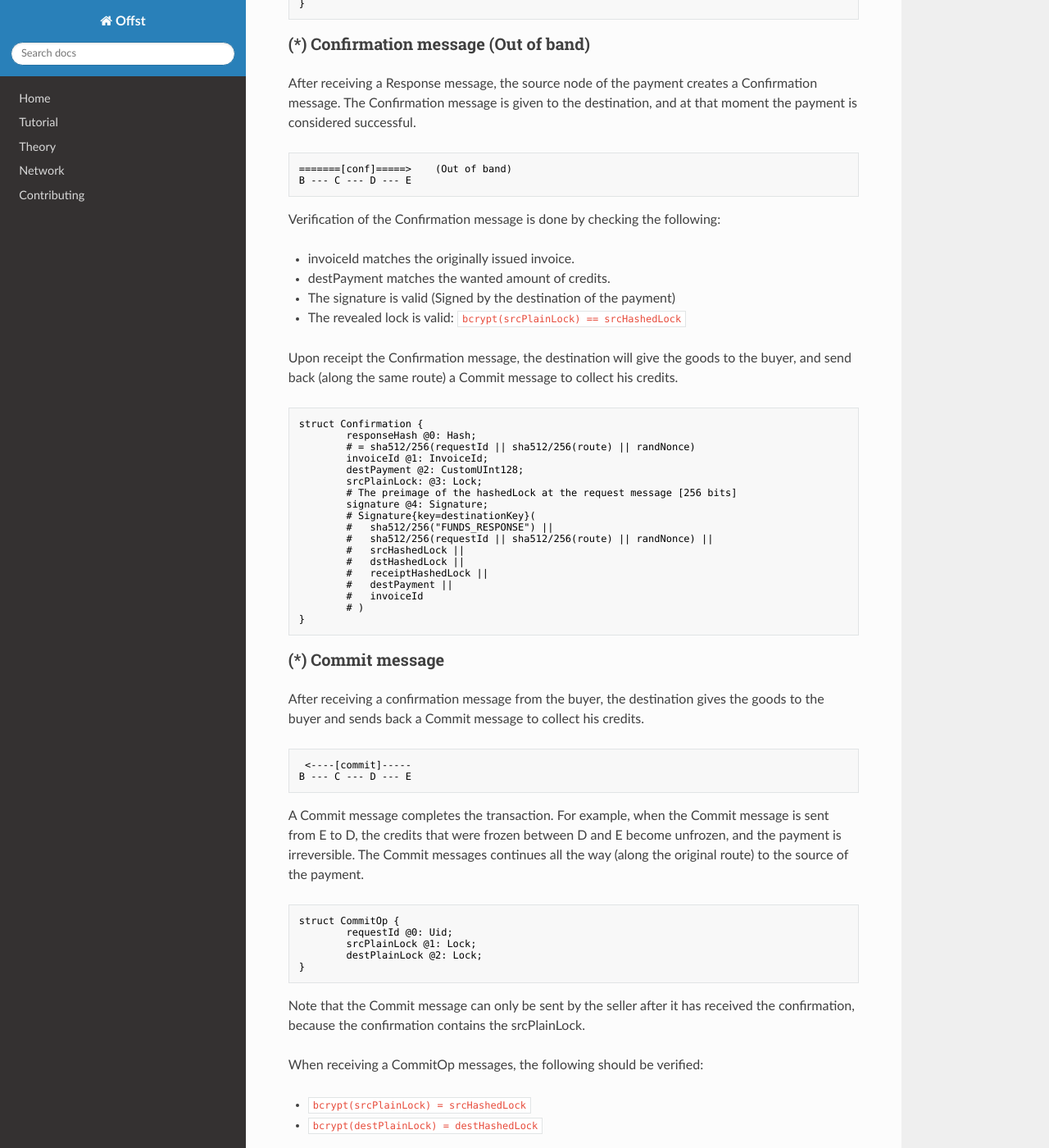
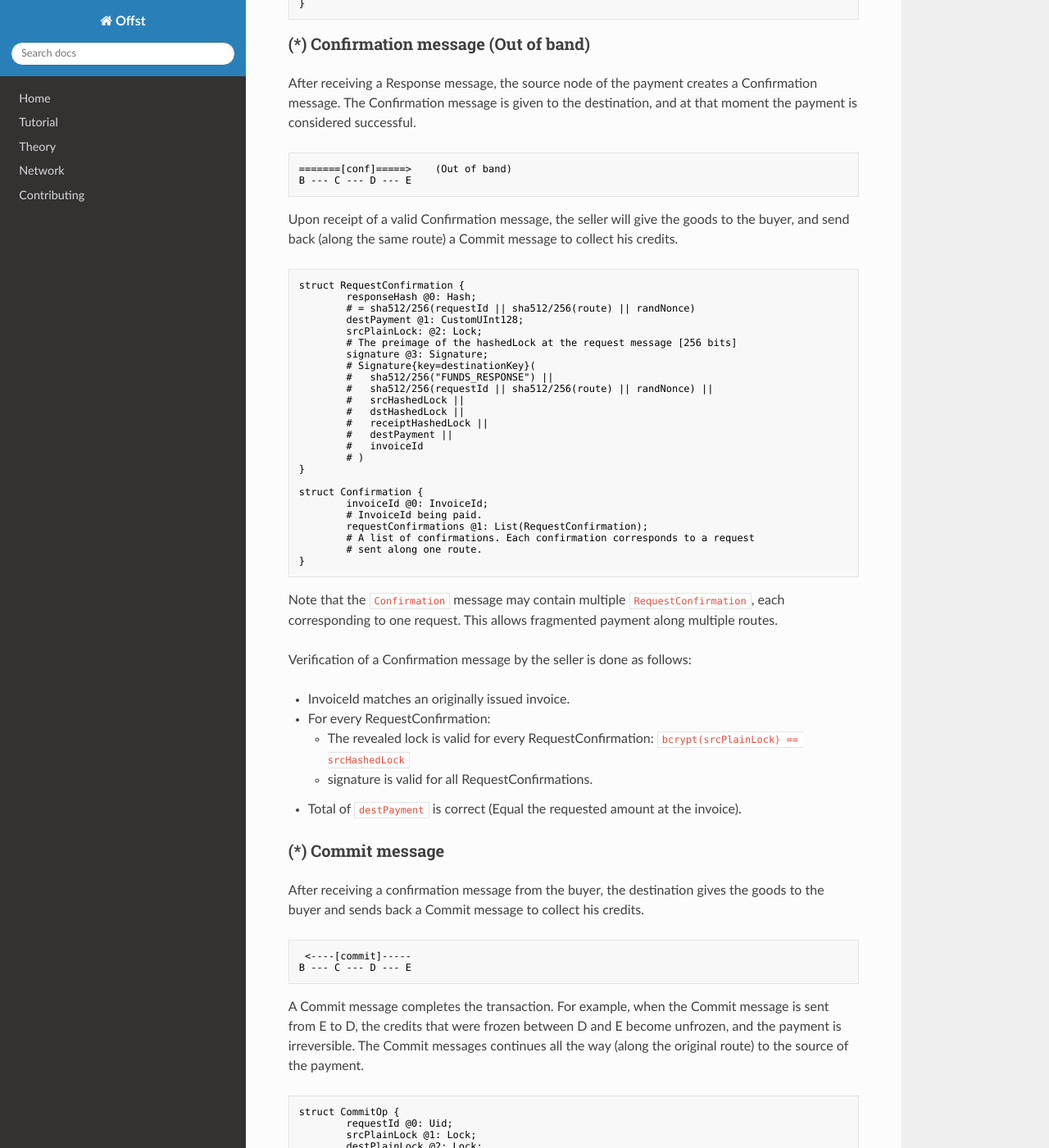
Before and after one commit to freedomlayer/offset_docs, an MkDocs documentation site: the page built from docs/atomic_proposal.md, in a window 1280 px wide and 1400 px high, scrolled down 7063 px. Shown: the whole window at 82% size. Built offline with MkDocs 1.6.1, drawn with Linux system fonts in a browser that asks for light colours; nearby versions of some CDN libraries; some of the changed text lies outside the part shown.

Commit message:
Added fragmented transactions.

````diff
--- a/docs/atomic_proposal.md
+++ b/docs/atomic_proposal.md
@@ -409,27 +409,18 @@ at that moment the payment is considered successful.
 B --- C --- D --- E
 ```
 
-Verification of the Confirmation message is done by checking the following:
-
-- invoiceId matches the originally issued invoice.
-- destPayment matches the wanted amount of credits.
-- The signature is valid (Signed by the destination of the payment)
-- The revealed lock is valid: `bcrypt(srcPlainLock) == srcHashedLock`
-
-
-Upon receipt the Confirmation message, the destination will give the goods to
+Upon receipt of a valid Confirmation message, the seller will give the goods to
 the buyer, and send back (along the same route) a Commit message to collect his
 credits.
 
 ```capnp
-struct Confirmation {
+struct RequestConfirmation {
         responseHash @0: Hash;
         # = sha512/256(requestId || sha512/256(route) || randNonce)
-        invoiceId @1: InvoiceId;
-        destPayment @2: CustomUInt128;
-        srcPlainLock: @3: Lock;
+        destPayment @1: CustomUInt128;
+        srcPlainLock: @2: Lock;
         # The preimage of the hashedLock at the request message [256 bits]
-        signature @4: Signature;
+        signature @3: Signature;
         # Signature{key=destinationKey}(
         #   sha512/256("FUNDS_RESPONSE") ||
         #   sha512/256(requestId || sha512/256(route) || randNonce) ||
@@ -440,7 +431,29 @@ struct Confirmation {
         #   invoiceId
         # )
 }
+
+struct Confirmation {
+        invoiceId @0: InvoiceId;
+        # InvoiceId being paid.
+        requestConfirmations @1: List(RequestConfirmation);
+        # A list of confirmations. Each confirmation corresponds to a request
+        # sent along one route.
+}
 ```
+
+Note that the `Confirmation` message may contain multiple
+`RequestConfirmation`, each corresponding to one request. This allows
+fragmented payment along multiple routes.
+
+Verification of a Confirmation message by the seller is done as follows:
+
+- InvoiceId matches an originally issued invoice.
+- For every RequestConfirmation:
+    - The revealed lock is valid for every RequestConfirmation:
+        `bcrypt(srcPlainLock) == srcHashedLock`
+    - signature is valid for all RequestConfirmations.
+- Total of `destPayment` is correct (Equal the requested amount at the
+    invoice).
 
 
 ### (*) Commit message
@@ -587,6 +600,29 @@ The only way for the buyer to cancel a transaction is by never
 sending a Confirmation message to the seller.
 
 
+## Fragmented/Multi-Route transactions
+
+Sometimes it might not be possible to send a payment along a single route.
+In such cases it is useful to send the transaction along multipe
+routes. The protocol allows sending a payment along multiple routes atomically.
+This is done as follows:
+
+1. Buyer gets an Invoice from the seller for a certain amount of
+   credits.
+2. Buyer sends a RequestSendFundsOp along a route.
+3. A ResponseSendFundsOp or a CancelSendFundsOp message is returned.
+4. Go back to (2) until the wanted amount of credits is acheived (for paying
+   the invoice).
+5. Buyer sends a Confirmation message containing a list of all
+   RequestConfirmation-s for all the requests that got a valid response.
+6. Seller verifies the Confirmation message. If valid, the payment is accepted
+   and the goods are handed to the buyer.
+7. The Seller sends back CommitOp messages for all requests.
+8. Any CommitOp message can be used to create a valid Receipt. (Two diferent
+   constructed receipts will have the same invoiceId but different
+   responseHash).
+
+
 ## Extra: Non-atomic payment without Confirmation
 
 Consider the following route:
````
